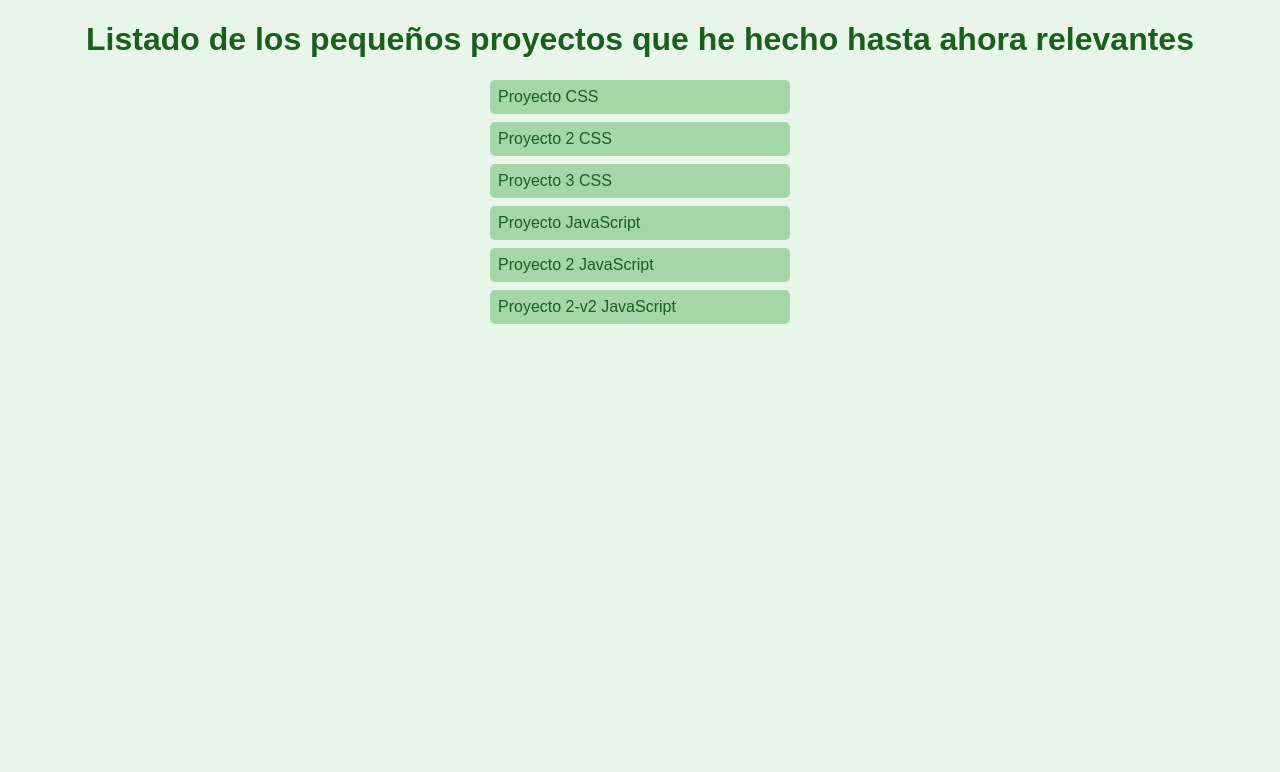
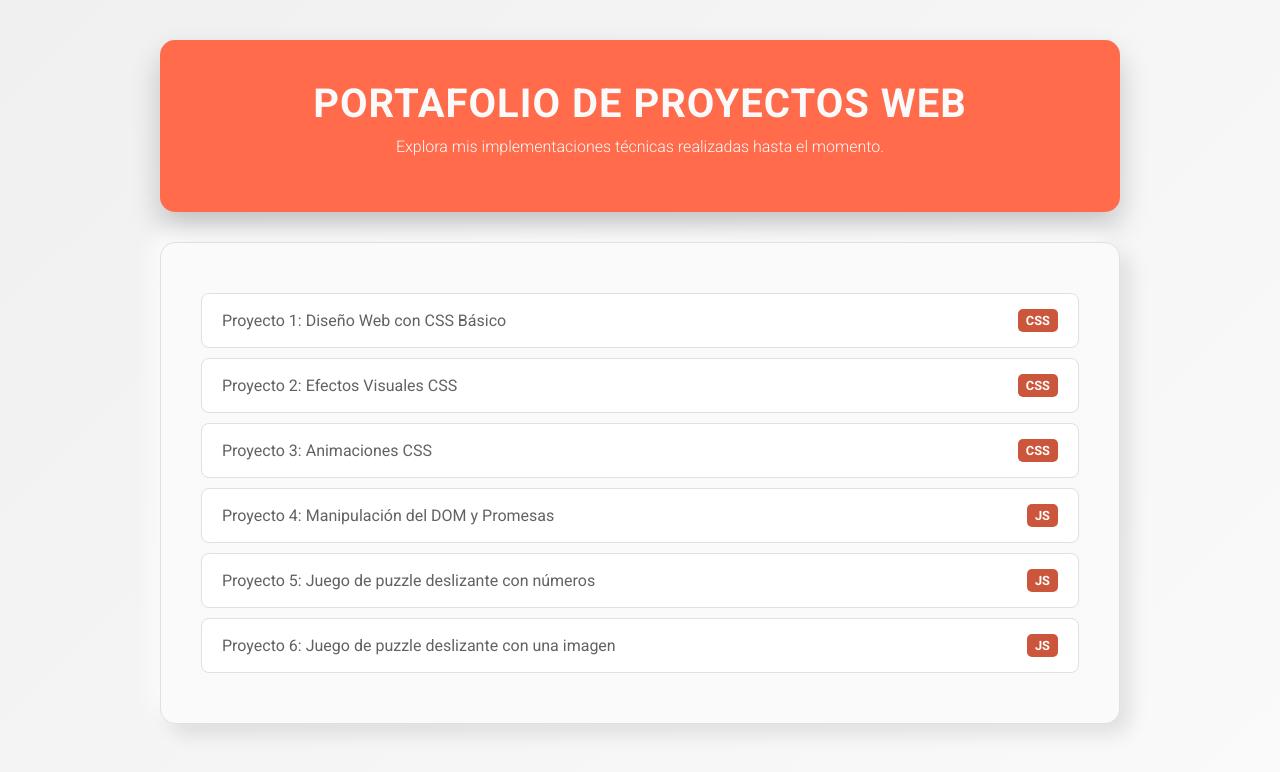
Before and after one commit to Cristina2M/Proyectos-para-el-CV, a plain HTML site: page index.html in a window 1280 px wide. Drawn offline with Linux system fonts and the light colour scheme.

Commit message:
Update index.html

```diff
--- a/index.html
+++ b/index.html
@@ -3,55 +3,182 @@
 <head>
     <meta charset="UTF-8">
     <meta name="viewport" content="width=device-width, initial-scale=1.0">
-    <title>Listado de Proyectos</title>
+    <title>Portafolio de Proyectos Web</title>
+    <link href="https://fonts.googleapis.com/css2?family=Roboto:wght@300;400;700&display=swap" rel="stylesheet">
     <style>
-    body {
-      font-family: Arial, sans-serif;
-      background-color: #e8f5e9;
-      margin: 20px;
+        /* Definición de variables CSS */
+        :root {
+            --color-principal: #ff6b4b; /* Naranja Coral */
+            --color-principal-oscuro: #cc563c; /* Tono más oscuro del principal */
+            --color-texto: #626262; /* Gris Oscuro */
+            --color-fondo-claro: #fafafa; /* Blanco Roto */
+            --color-fondo-oscuro: #f0f0f0; /* Gris muy claro para base */
+            --color-titulo: #333333;
         }
 
-    h1 {
+        body {
+            font-family: 'Roboto', sans-serif;
+            background-color: var(--color-fondo-oscuro);
+            color: var(--color-texto);
+            margin: 0;
+            padding: 0;
+            display: flex;
+            flex-direction: column;
+            align-items: center;
+            min-height: 100vh;
+            background-image: linear-gradient(135deg, var(--color-fondo-oscuro) 0%, var(--color-fondo-claro) 100%);
+        }
+
+        .main-wrapper {
+            width: 90%;
+            max-width: 960px;
+            padding: 40px 0;
+        }
+
+        .header-section {
+            background-color: var(--color-principal);
+            color: var(--color-fondo-claro);
+            padding: 40px 30px;
+            border-radius: 15px;
+            margin-bottom: 30px;
+            box-shadow: 0 15px 30px rgba(0, 0, 0, 0.2);
             text-align: center;
-      color: #1b5e20;
+        }
+
+        .header-section h1 {
+            color: var(--color-fondo-claro);
+            font-weight: 700;
+            margin: 0;
+            font-size: 2.5em;
+            letter-spacing: 1px;
+            text-transform: uppercase;
+        }
+
+        .project-list-container {
+            background-color: var(--color-fondo-claro);
+            padding: 40px;
+            border-radius: 15px;
+            box-shadow:
+                -10px -10px 20px rgba(255, 255, 255, 0.7),
+                10px 10px 20px rgba(0, 0, 0, 0.1);
+
+            border: 1px solid #e0e0e0;
         }
 
         ul {
             list-style: none;
             padding: 0;
-      max-width: 300px;
-      margin: 20px auto;
+            margin: 0;
         }
 
         li {
-      margin: 8px 0;
+            margin-bottom: 5px;
         }
 
         a {
-      display: block;
+            display: flex;
+            justify-content: space-between;
+            align-items: center;
             text-decoration: none;
-      background: #a5d6a7;
-      padding: 8px;
+            padding: 15px 20px;
+            margin: 10px 0;
+            border-radius: 8px;
+            color: var(--color-texto);
+            font-weight: 400;
+            border: 1px solid #e0e0e0;
+            transition: all 0.4s cubic-bezier(0.25, 0.8, 0.25, 1);
+            background-color: white;
+            position: relative;
+            overflow: hidden;
+        }
+
+        .tag {
+            font-size: 0.8em;
+            padding: 4px 8px;
             border-radius: 5px;
-      color: #1b5e20;
-      transition: background 0.3s;
+            color: white;
+            font-weight: 700;
+            background-color: var(--color-principal-oscuro);
+            transition: background-color 0.4s;
         }
 
         a:hover {
-      background: #66bb6a;
-      color: white;
+            color: var(--color-titulo);
+            box-shadow: 0 4px 10px rgba(0, 0, 0, 0.15);
+            transform: translateY(-3px);
+            border-color: var(--color-principal);
         }
+
+        a::before {
+            content: '';
+            position: absolute;
+            top: 0;
+            left: 0;
+            width: 5px;
+            height: 100%;
+            background-color: var(--color-principal);
+            transform: scaleY(0);
+            transform-origin: top;
+            transition: transform 0.3s ease-in-out;
+        }
+
+        a:hover::before {
+            transform: scaleY(1);
+        }
+
+        a:hover .tag {
+            background-color: var(--color-principal);
+        }
+
     </style>
 </head>
 <body>
-    <h1>Listado de los pequeños proyectos que he hecho hasta ahora relevantes</h1>
+    <div class="main-wrapper">
+        <header class="header-section">
+            <h1>PORTAFOLIO DE PROYECTOS WEB</h1>
+            <p style="margin-top: 10px; font-weight: 300;">Explora mis implementaciones técnicas realizadas hasta el momento.</p>
+        </header>
+
+        <div class="project-list-container">
             <ul>
-      <li><a href="Proyecto-CSS/proyecto1_CSS.html">Proyecto CSS</a></li>
-      <li><a href="Proyecto2-CSS/index.html">Proyecto 2 CSS</a></li>
-      <li><a href="Proyecto3-CSS/index.html">Proyecto 3 CSS</a></li>
-      <li><a href="Proyecto-JavaScript/index.html">Proyecto JavaScript</a></li>
-      <li><a href="Proyecto2-JavaScript/index.html">Proyecto 2 JavaScript</a></li>
-      <li><a href="Proyecto2-V2-JavaScript/index.html">Proyecto 2-v2 JavaScript</a></li>
+                <li>
+                    <a href="Proyecto-CSS/proyecto1_CSS.html">
+                        <span>Proyecto 1: Diseño Web con CSS Básico</span>
+                        <span class="tag">CSS</span>
+                    </a>
+                </li>
+                <li>
+                    <a href="Proyecto2-CSS/index.html">
+                        <span>Proyecto 2: Efectos Visuales CSS</span>
+                        <span class="tag">CSS</span>
+                    </a>
+                </li>
+                <li>
+                    <a href="Proyecto3-CSS/index.html">
+                        <span>Proyecto 3: Animaciones CSS</span>
+                        <span class="tag">CSS</span>
+                    </a>
+                </li>
+                <li>
+                    <a href="Proyecto-JavaScript/index.html">
+                        <span>Proyecto 4: Manipulación del DOM y Promesas</span>
+                        <span class="tag">JS</span>
+                    </a>
+                </li>
+                <li>
+                    <a href="Proyecto2-JavaScript/index.html">
+                        <span>Proyecto 5: Juego de puzzle deslizante con números</span>
+                        <span class="tag">JS</span>
+                    </a>
+                </li>
+                <li>
+                    <a href="Proyecto2-V2-JavaScript/index.html">
+                        <span>Proyecto 6: Juego de puzzle deslizante con una imagen</span>
+                        <span class="tag">JS</span>
+                    </a>
+                </li>
             </ul>
+        </div>
+    </div>
 </body>
 </html>
```
Lines whose indentation alone changed are shown as unchanged.
